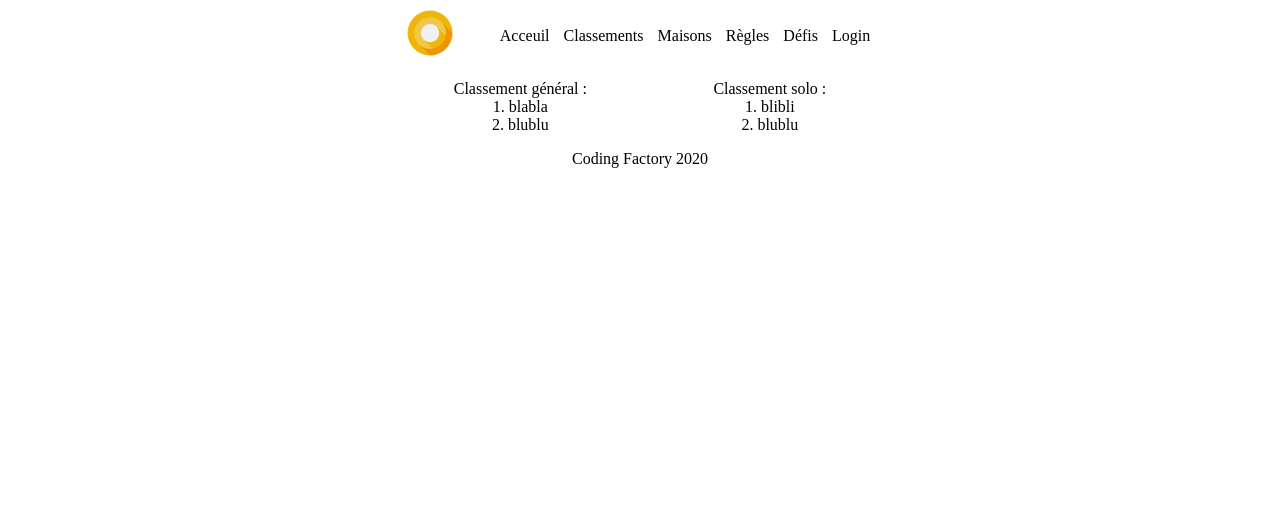
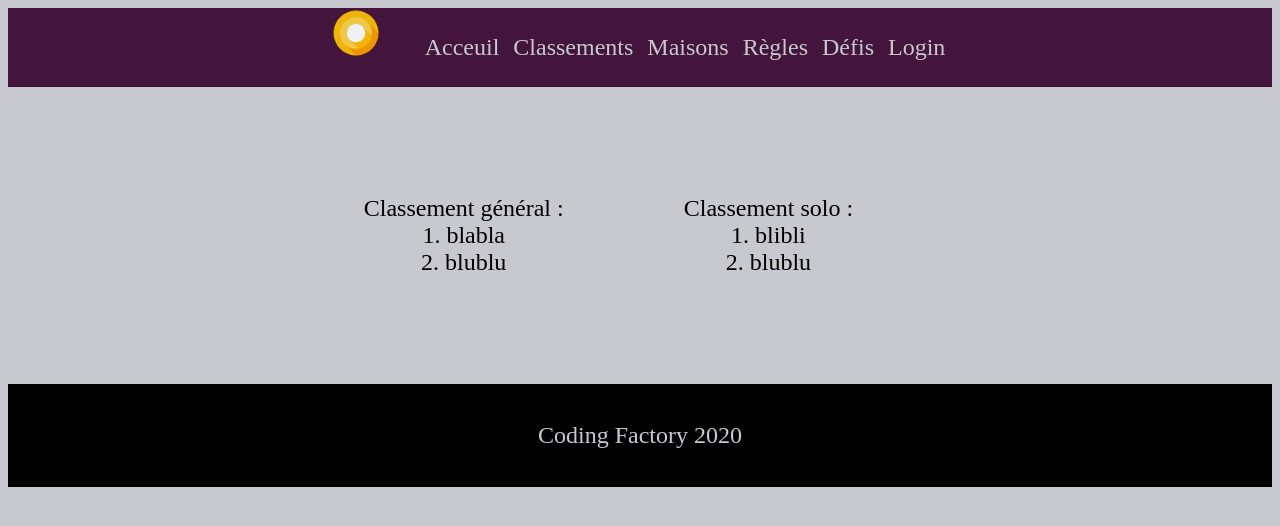
Before and after one commit to houssamlaghzil/coding-house, a PHP site: page /coding.html in a window 1280 px wide. Shown: the top 526 px of the page. Run offline with PHP 8.4, Linux system fonts and the light colour scheme.

Commit message:
gitigonre

```diff
--- a/css/css.css
+++ b/css/css.css
@@ -1,39 +1,48 @@
 body {
   text-align: center;
-  clear: both;
-  /*
-  background-image:url(https://www.itescia.fr/sites/itescia/files/styles/image_illustration_actualite/public/thumbnails/image/coding-day-itescia-coding-factory.png?itok=5IUT1tQN);
-  background-size: auto 100%;
-  */
-
+  background-color: #C8C8CF;
+  font-size: 150%;
 }
 
 header{
   display: flex;
   justify-content: center;
+  flex-direction: row ;
   flex-wrap: nowrap;
+  background-color: #44153C;
+  color : #C8C8CF ;
 }
 
-img{
-  height: 50px;
-  width: 50px;
+footer{
+  background-color: black;
+  color : #C8C8CF ;
+  padding: 3%;
 }
 
 li{
   padding:2px;
   margin:0 2px;
-  border:1px solid #fff;
-  display:inline-block;
-  vertical-align:middle;
-  text-align:left;
+  display:inline-flex;
+  vertical-align : middle;
+  text-align:center;
 }
+
+#logo{
+  height: 50px;
+  width: 50px;
+}
+
 #classements{
+  width: 95%;
   display : flex;
-  flex-wrap: wrap;
-  justify-content: center;
+  flex-direction: row;
+  flex-wrap : wrap;
+  justify-content : center;
 }
 
 #classements section {
+  margin-top : 7% ;
+  margin-bottom : 7% ;
   margin-right: 5% ;
   margin-left: 5% ;
 }
```
Also changed, not shown: 1 other file.
